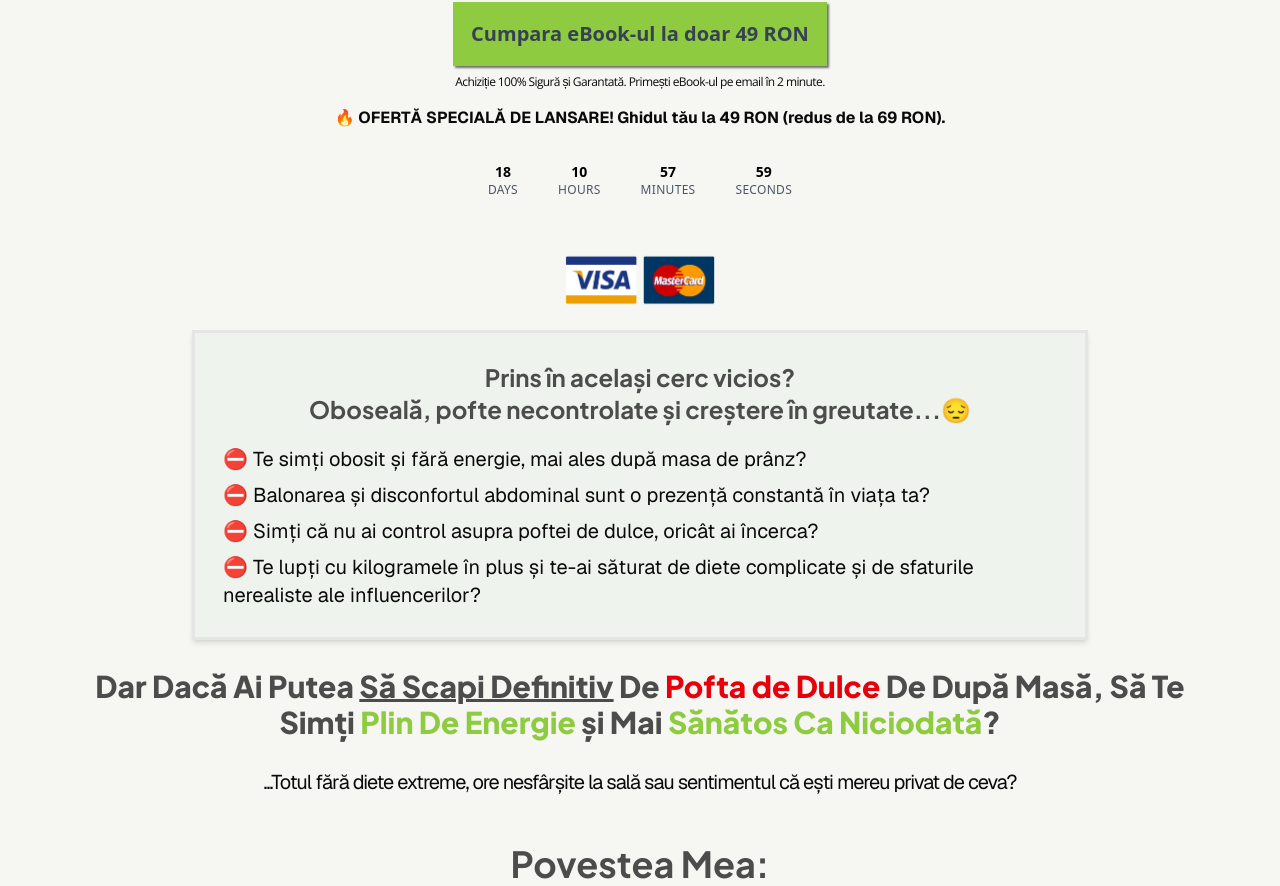
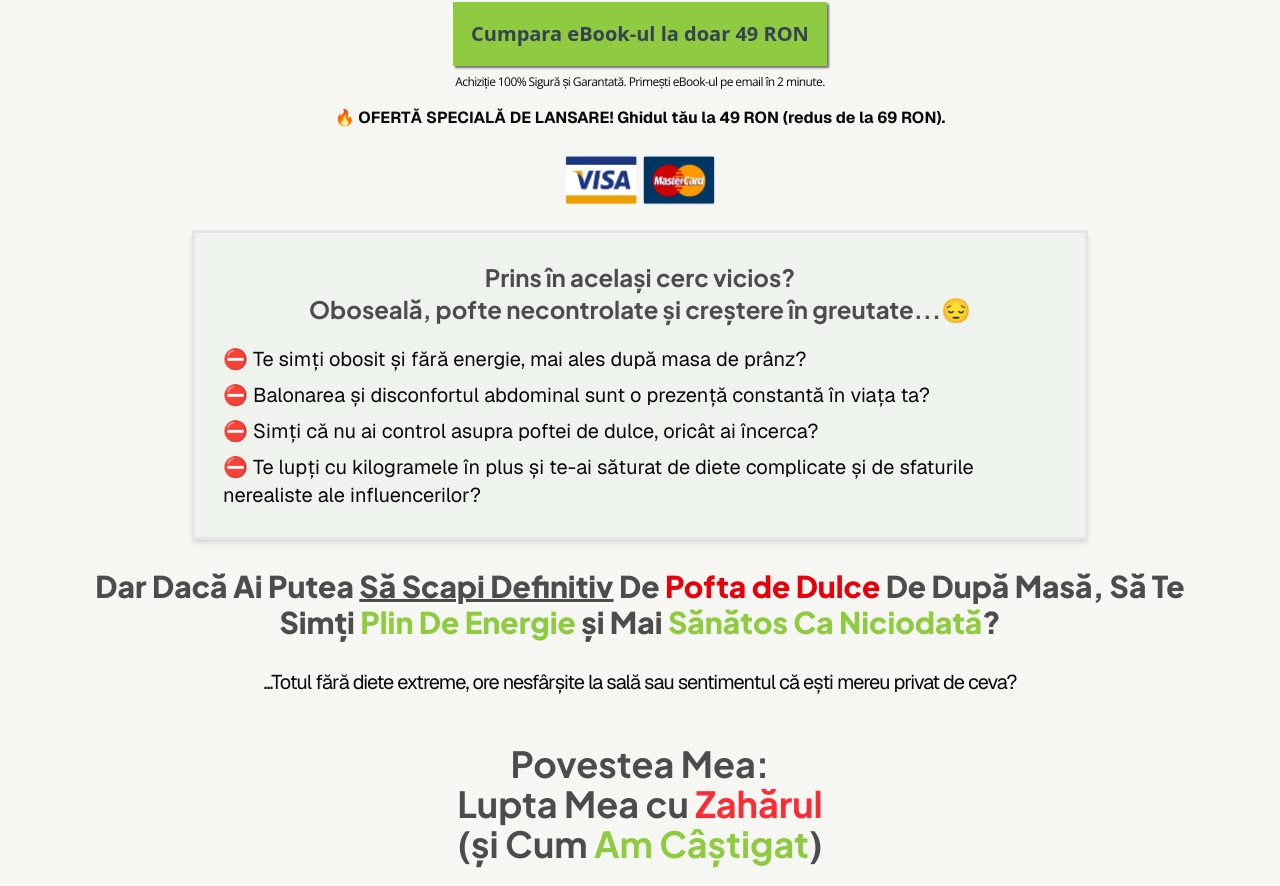
Before and after one commit to catalyntor13/activeboost, a Next.js app: page / in a window 1280 px wide. Shown: the part 1054-1940 px from the top of the page. Built offline with nearby package versions, Linux system fonts and the light colour scheme.

Commit message:
Deleted the time countdown

```diff
--- a/app/sectiuni/Header.tsx
+++ b/app/sectiuni/Header.tsx
@@ -1,7 +1,6 @@
 "use client"
 import Image from 'next/image'
 
-import CountdownTimer from '../componente/countDownTimer'
 import Link from 'next/link'
 
 const Header = () => {
@@ -33,9 +32,7 @@ const Header = () => {
 
 
      <h2 className='font-bold text-center font-sans  '>🔥 OFERTĂ SPECIALĂ DE LANSARE! Ghidul tău la 49 RON (redus de la 69 RON).</h2>
-     <div>
-      <CountdownTimer/>
-     </div>
+
      <div className='my-5 flex justify-center items-center'>
         <Image src='/visa.png' alt='Visa' width={150} height={150} />
      </div>
```
